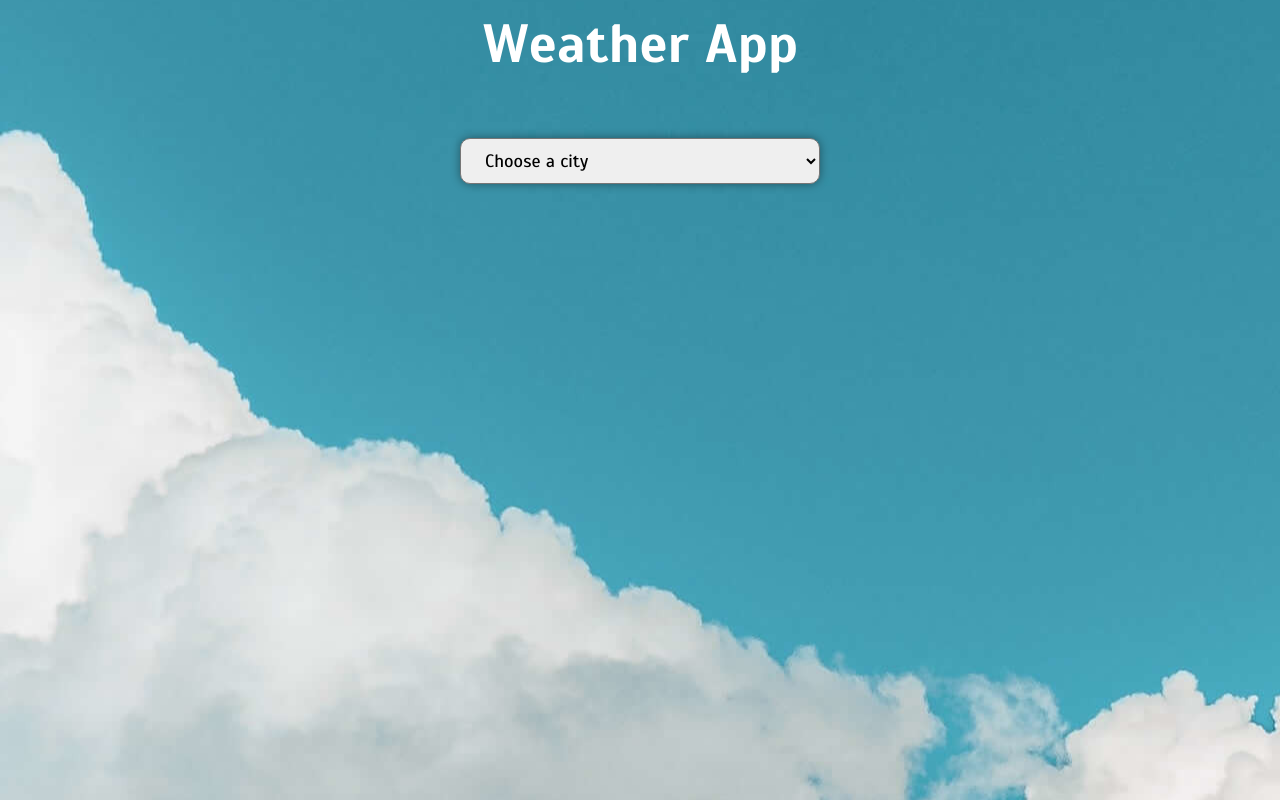
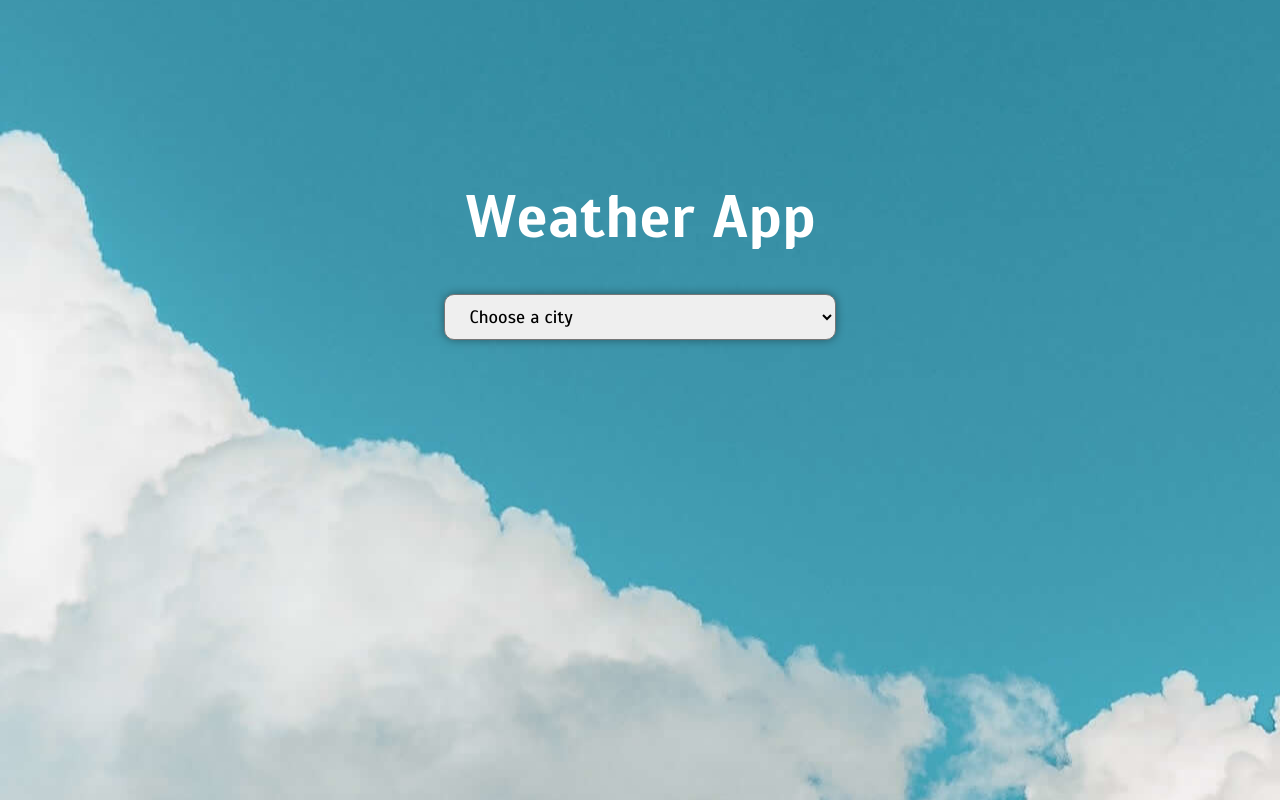
Before and after one commit to RickyLobo626/weather-app, a Vue app: page / in a window 1280 px wide. Built offline with nearby package versions, Linux system fonts and the light colour scheme.

Commit message:
Make small adjustments to UI

```diff
--- a/public/index.html
+++ b/public/index.html
@@ -1,5 +1,5 @@
 <!DOCTYPE html>
-<html lang="">
+<html lang="en">
   <head>
     <meta charset="utf-8" />
     <meta http-equiv="X-UA-Compatible" content="IE=edge" />
@@ -21,7 +21,7 @@
         continue.</strong
       >
     </noscript>
-    <header>Weather App</header>
+
     <div id="app"></div>
     <!-- built files will be auto injected -->
   </body>
--- a/src/App.vue
+++ b/src/App.vue
@@ -52,16 +52,23 @@ export default {
 body {
   height: 100%;
   background-image: url(./assets/bc.jpg);
+  background-repeat: no-repeat;
   background-position: 0 70%;
+
+  display: flex;
+  flex-direction: column;
+  align-items: center;
 }
 
-header {
+h1 {
   color: white;
-  font-size: 5.4rem;
+  width: max-content;
+
+  font-size: 6rem;
   font-weight: bold;
   text-align: center;
 
-  padding: 1rem;
+  padding: 2rem;
 }
 
 .wrapper {
@@ -69,33 +76,33 @@ header {
 }
 
 #app {
+  flex-basis: 70%;
   max-width: 70rem;
-
-  margin: 0 auto;
-  padding: 5rem;
 
   display: flex;
   flex-direction: column;
   align-items: center;
   justify-content: center;
-  gap: 3rem;
+  gap: 6rem;
 }
 
 .city-container {
-  width: 60%;
   min-width: 30rem;
   border-radius: 1rem;
-  margin-bottom: 4rem;
 
+  display: flex;
+  flex-direction: column;
+  align-items: center;
+  gap: 2rem;
   position: relative;
 }
 
 select {
-  width: 100%;
-
   font-family: inherit;
   font-size: 1.8rem;
   outline: none;
+
+  width: 100%;
   box-shadow: 0 0 10px rgba(0, 0, 0, 0.4);
   border-radius: 1rem;
   padding: 1rem 2rem;
@@ -112,10 +119,6 @@ select {
   left: 5px;
 }
 
-.hidden {
-  display: none;
-}
-
 .weather {
   display: flex;
   align-items: center;
@@ -125,14 +128,13 @@ select {
 .weather-img {
   align-self: center;
   padding: 3rem;
-  width: 80%;
+  width: 70%;
 }
 
 .container {
   background-color: rgba(210, 210, 210, 0.8);
+  box-shadow: 0 0 10px rgba(0, 0, 0, 0.4);
   border-radius: 2rem;
-  overflow: hidden;
-  box-shadow: 0 0 10px rgba(0, 0, 0, 0.4);
 
   display: flex;
   flex-direction: column;
@@ -171,11 +173,11 @@ select {
 
 .temps {
   display: flex;
-  justify-content: space-between;
+  gap: 1rem;
 }
 
 .temp {
-  font-size: 3.8em;
+  font-size: 3em;
   font-weight: bold;
 
   width: fit-content;
@@ -196,7 +198,11 @@ select {
   font-size: 2.4em;
 }
 
-@media (max-width: 37.5em) {
+.hidden {
+  display: none;
+}
+
+@media (max-width: 43.75em) {
   :root {
     font-size: 45%;
   }
--- a/src/components/CitySelector.vue
+++ b/src/components/CitySelector.vue
@@ -1,5 +1,6 @@
 <template>
   <div class="city-container">
+    <h1>Weather App</h1>
     <select v-model="selected" @change="getCityWeather">
       <option disabled value="">Choose a city</option>
       <option v-for="(city, index) in cities" :key="index" :value="city">
@@ -59,7 +60,7 @@ export default {
         .then((response) => {
           this.invalid = false;
           const cityWeather = response.data.data;
-          console.log(cityWeather);
+          // console.log(cityWeather);
           this.$emit("get-city-weather", cityWeather);
         })
         .catch((error) => {
--- a/src/components/WeatherDisplay.vue
+++ b/src/components/WeatherDisplay.vue
@@ -1,34 +1,28 @@
 <template>
   <div v-if="weatherData">
     <img
-      v-if="weatherData.weather?.description.toLowerCase().includes('sun')"
+      v-if="itsSunny()"
       class="weather-img"
       src="../../src/assets/sunny.png"
       alt="Sun"
     />
     <img
-      v-else-if="
-        weatherData.weather?.description.toLowerCase().includes('storm')
-      "
+      v-else-if="itsStormy()"
       class="weather-img"
       src="../../src/assets/storm.png"
       alt="Storm"
     />
     <img
-      v-else-if="
-        weatherData.weather?.description.toLowerCase().includes('rain')
-      "
+      v-else-if="itsRainy()"
       class="weather-img"
       src="../../src/assets/rain.png"
       alt="Rain"
     />
     <img
-      v-else-if="
-        weatherData.weather?.description.toLowerCase().includes('less')
-      "
+      v-else-if="itsNotSoCloudy()"
       class="weather-img"
       src="../../src/assets/cloudy2.png"
-      alt="Sun and clouds"
+      alt="Sun and Clouds"
     />
     <img
       v-else
@@ -37,8 +31,8 @@
       alt="Clouds"
     />
     <div class="info">
-      <h1 v-if="weatherData.day === 'today'" class="day">Today</h1>
-      <h2 v-else class="day">Tomorrow</h2>
+      <h2 v-if="weatherData.day === 'today'" class="day">Today</h2>
+      <h3 v-else class="day">Tomorrow</h3>
       <p class="description">{{ weatherData.weather?.description }}</p>
       <div class="temps">
         <p class="temp max">
@@ -73,5 +67,49 @@ export default {
       return Math.round(+this.weatherData?.min_temp) + " ºC";
     },
   },
+  methods: {
+    itsSunny() {
+      if (
+        this.weatherData.weather?.description.toLowerCase().includes("sun") ||
+        this.weatherData.weather?.description
+          .toLowerCase()
+          .includes("few clouds") ||
+        this.weatherData.weather?.description
+          .toLowerCase()
+          .includes("scattered clouds")
+      ) {
+        return true;
+      }
+      return false;
+    },
+
+    itsStormy() {
+      if (
+        this.weatherData.weather?.description.toLowerCase().includes("storm")
+      ) {
+        return true;
+      }
+      return false;
+    },
+
+    itsRainy() {
+      if (
+        this.weatherData.weather?.description.toLowerCase().includes("rain")
+      ) {
+        return true;
+      }
+      return false;
+    },
+
+    itsNotSoCloudy() {
+      if (
+        this.weatherData.weather?.description.toLowerCase().includes("less") ||
+        this.weatherData.weather?.description.toLowerCase().includes("broken")
+      ) {
+        return true;
+      }
+      return false;
+    },
+  },
 };
 </script>
```
